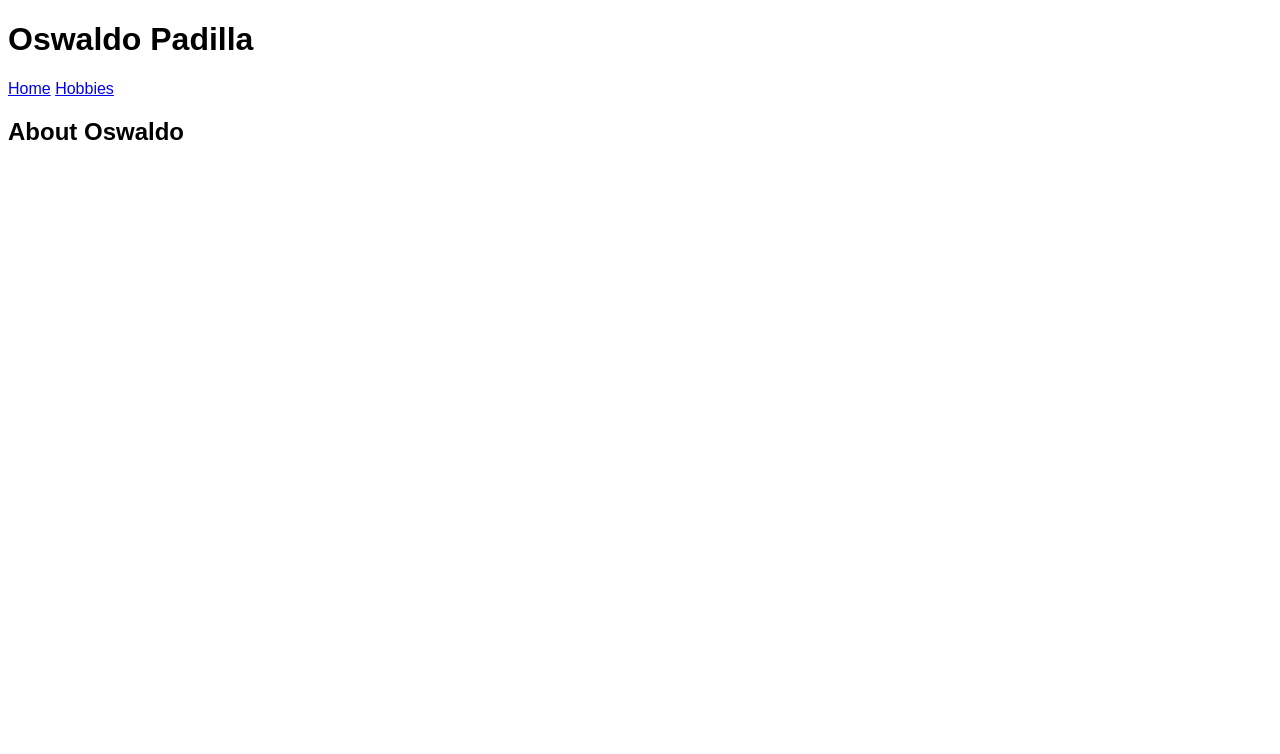
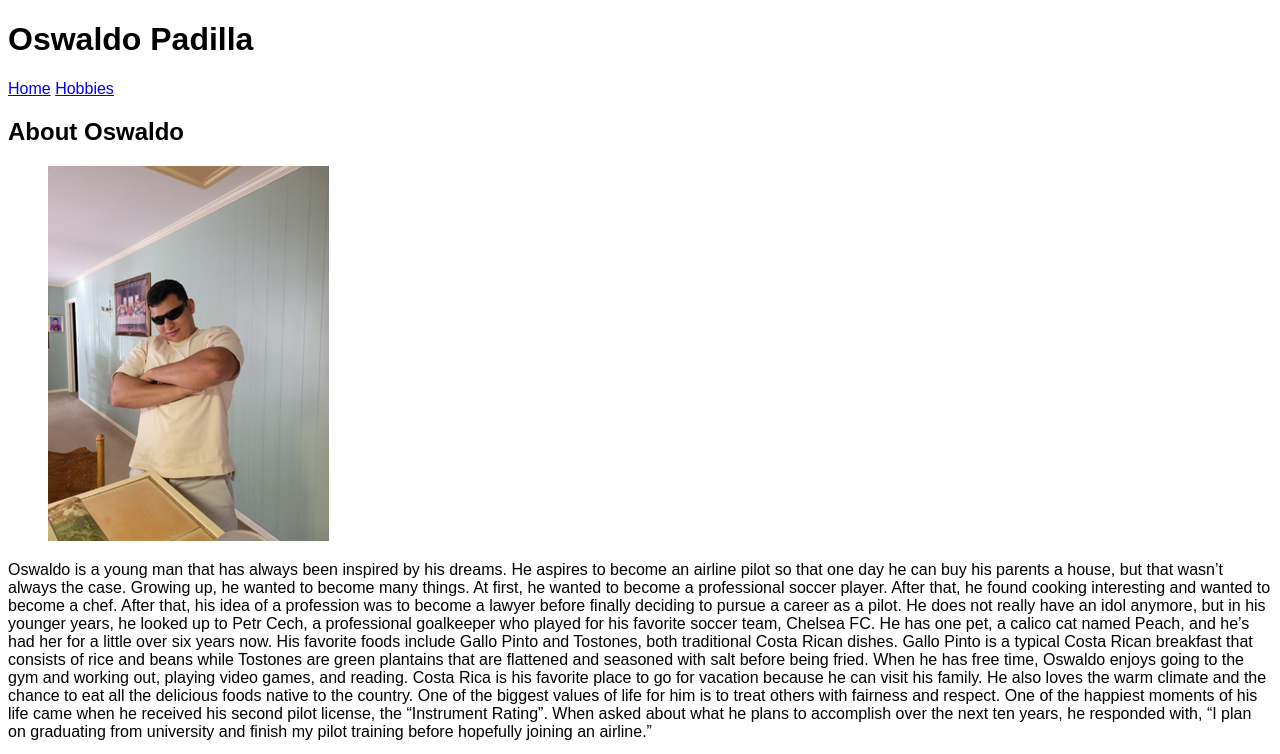
Before and after one commit to Matarisvan/bioSite, a plain HTML site: page about/about.html in a window 1280 px wide. Shown: the top 754 px of the page. Drawn offline with Linux system fonts and the light colour scheme.

Commit message:
added images

```diff
--- a/about/about.html
+++ b/about/about.html
@@ -29,20 +29,36 @@
         <div class="persona">
             <div class="aboutOne">
                 <figure>
-                    <img>
+                    <img src="../images/portraitOne.png">
                     <figcaption></figcaption>
                 </figure>
             </div>
 
             <div class="aboutTwo">
                 <p>
-
+                    Oswaldo is a young man that has always been inspired by his dreams. He aspires to become an airline
+                    pilot so that one day he can buy his parents a house, but that wasn’t always the case. Growing up, he
+                    wanted to become many things. At first, he wanted to become a professional soccer player. After that,
+                    he found cooking interesting and wanted to become a chef. After that, his idea of a profession was to
+                    become a lawyer before finally deciding to pursue a career as a pilot. He does not really have an idol
+                    anymore, but in his younger years, he looked up to Petr Cech, a professional goalkeeper who played for
+                    his favorite soccer team, Chelsea FC. He has one pet, a calico cat named Peach, and he’s had her for a
+                    little over six years now. His favorite foods include Gallo Pinto and Tostones, both traditional Costa Rican
+                    dishes. Gallo Pinto is a typical Costa Rican breakfast that consists of rice and beans while Tostones are
+                    green plantains that are flattened and seasoned with salt before being fried. When he has free time,
+                    Oswaldo enjoys going to the gym and working out, playing video games, and reading. Costa Rica is his
+                    favorite place to go for vacation because he can visit his family. He also loves the warm climate and the
+                    chance to eat all the delicious foods native to the country. One of the biggest values of life for him is to
+                    treat others with fairness and respect. One of the happiest moments of his life came when he received
+                    his second pilot license, the “Instrument Rating”. When asked about what he plans to accomplish over
+                    the next ten years, he responded with, “I plan on graduating from university and finish my pilot training
+                    before hopefully joining an airline.”
                 </p>
             </div>
 
             <div class="aboutThree">
                 <figure>
-                    <img>
+                    <img src="../images/portraitTwo.png">
                     <figcaption></figcaption>
                 </figure>
             </div>
```
Also changed, not shown: hobbies/hobbies.html (+3 -3 lines), index.html (+3 -3 lines).
